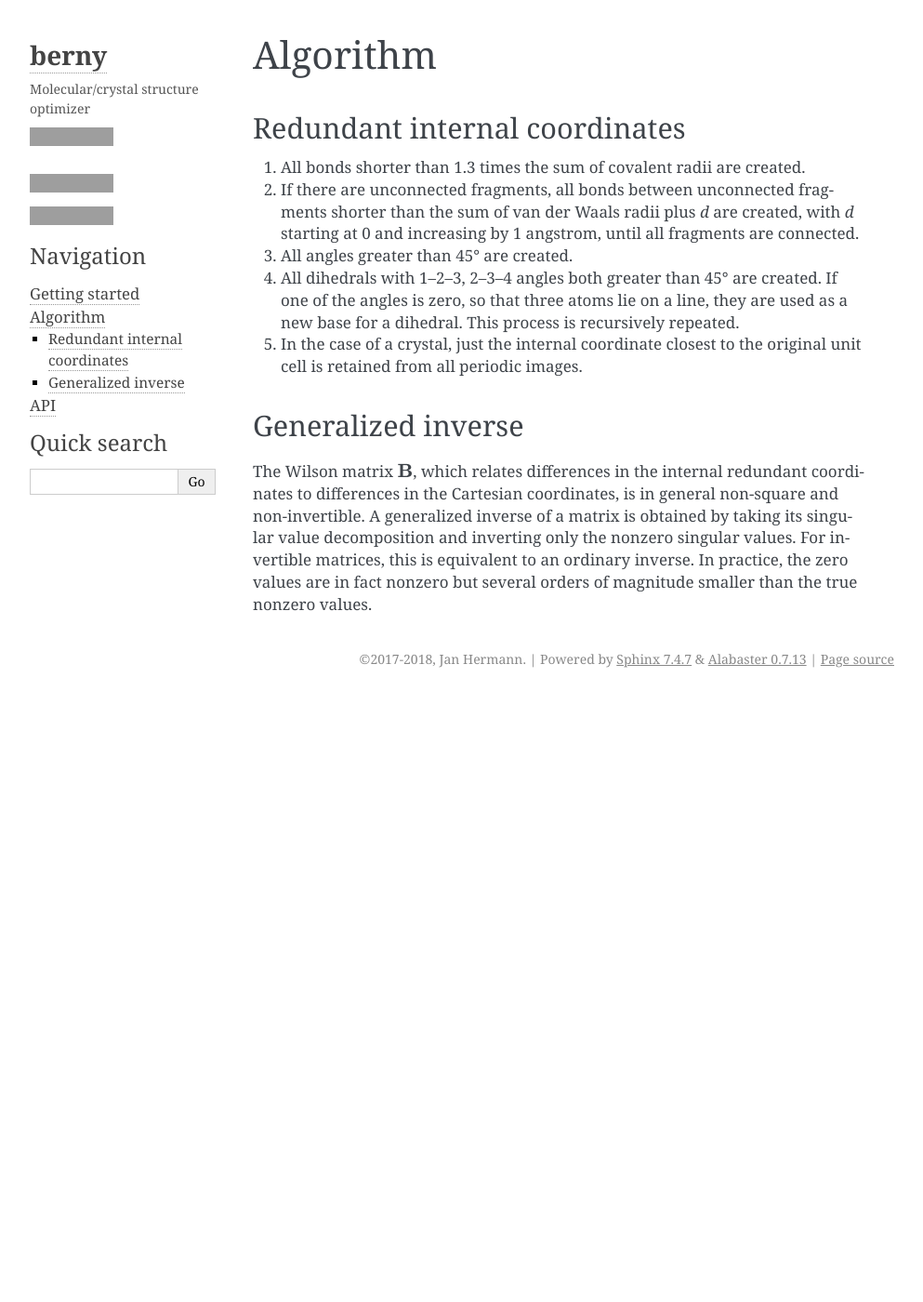
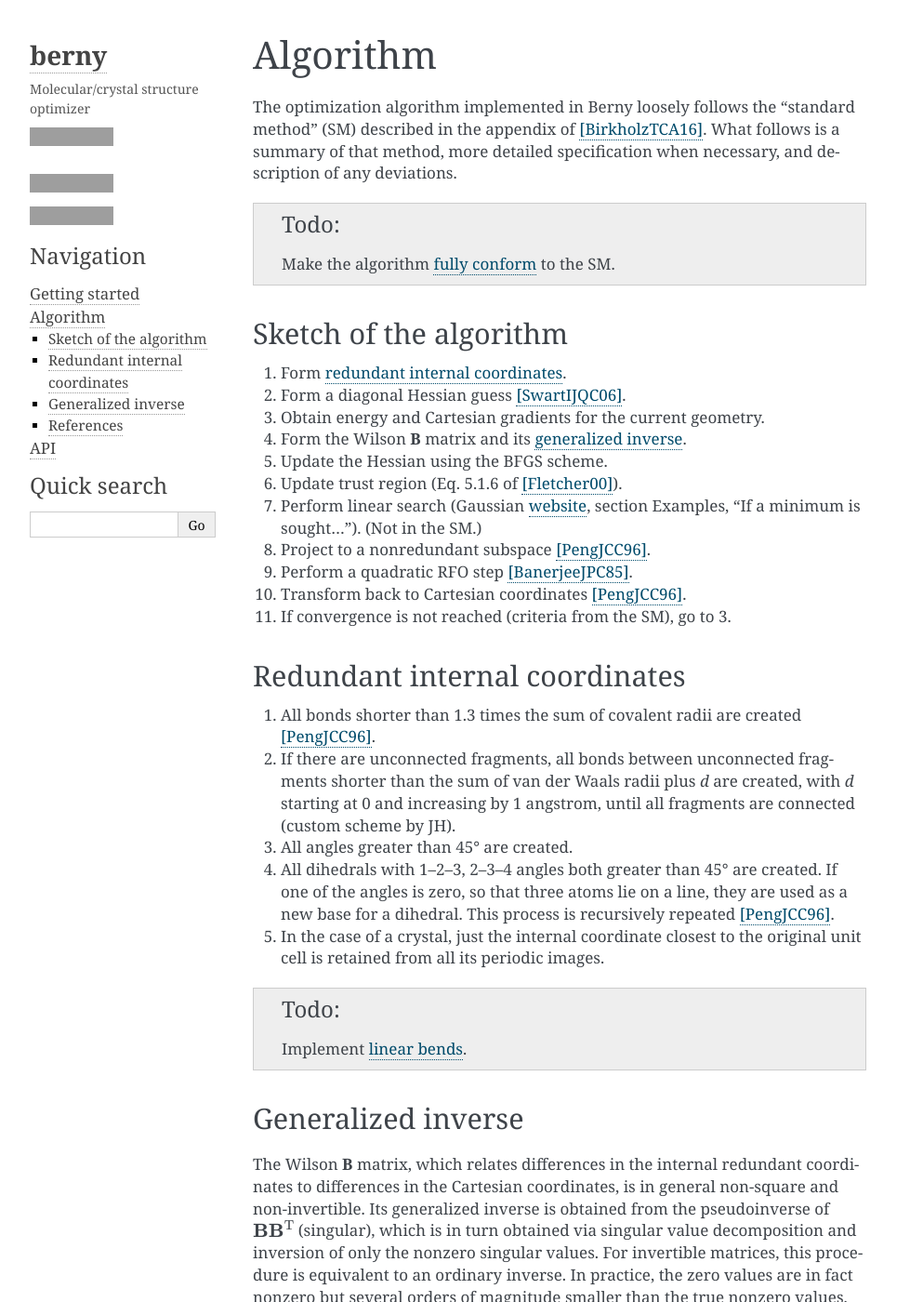
Before and after one commit to jhrmnn/pyberny, a Sphinx documentation site: the page built from docs/algorithm.rst, in a window 1280 px wide and 1400 px high. Shown: the whole window at 93% size, without its empty margins (148-1141 px from the left). Built offline with Sphinx 7.4.7, drawn with Linux system fonts in a browser that asks for light colours; some of the changed text lies outside the part shown; grey boxes are pictures that could not be loaded.

Commit message:
update docs

```diff
--- a/docs/algorithm.rst
+++ b/docs/algorithm.rst
@@ -1,31 +1,78 @@
 Algorithm
 =========
+
+The optimization algorithm implemented in Berny loosely follows the
+"standard method" (SM) described in the appendix of [BirkholzTCA16]_. What
+follows is a summary of that method, more detailed specification when
+necessary, and description of any deviations.
+
+.. todo:: Make the algorithm `fully conform <https://github.com/azag0/pyberny/issues/29>`_ to the SM.
+
+Sketch of the algorithm
+-----------------------
+
+1. Form `redundant internal coordinates`_.
+2. Form a diagonal Hessian guess [SwartIJQC06]_.
+3. Obtain energy and Cartesian gradients for the current geometry.
+4. Form the Wilson **B** matrix and its `generalized inverse`_.
+5. Update the Hessian using the BFGS scheme.
+6. Update trust region (Eq. 5.1.6 of [Fletcher00]_).
+7. Perform linear search (Gaussian `website <http://gaussian.com/opt/>`__,
+   section Examples, "If a minimum is sought..."). (Not in the SM.)
+8. Project to a nonredundant subspace [PengJCC96]_.
+9. Perform a quadratic RFO step [BanerjeeJPC85]_.
+10. Transform back to Cartesian coordinates [PengJCC96]_.
+11. If convergence is not reached (criteria from the SM), go to 3.
 
 Redundant internal coordinates
 ------------------------------
 
-1. All bonds shorter than 1.3 times the sum of covalent radii are
-   created.
-2. If there are unconnected fragments, all bonds between unconnected
-   fragments shorter than the sum of van der Waals radii plus *d* are
-   created, with *d* starting at 0 and increasing by 1 angstrom, until
-   all fragments are connected.
+1. All bonds shorter than 1.3 times the sum of covalent radii are created
+   [PengJCC96]_.
+2. If there are unconnected fragments, all bonds between unconnected fragments
+   shorter than the sum of van der Waals radii plus *d* are created, with *d*
+   starting at 0 and increasing by 1 angstrom, until all fragments are
+   connected (custom scheme by JH).
 3. All angles greater than 45° are created.
-4. All dihedrals with 1–2–3, 2–3–4 angles both greater than 45° are
-   created. If one of the angles is zero, so that three atoms lie on a
-   line, they are used as a new base for a dihedral. This process is
-   recursively repeated.
+4. All dihedrals with 1–2–3, 2–3–4 angles both greater than 45° are created. If
+   one of the angles is zero, so that three atoms lie on a line, they are used
+   as a new base for a dihedral. This process is recursively repeated
+   [PengJCC96]_.
 5. In the case of a crystal, just the internal coordinate closest to the
-   original unit cell is retained from all periodic images.
+   original unit cell is retained from all its periodic images.
+
+.. todo:: Implement `linear bends <https://github.com/azag0/pyberny/issues/30>`_.
 
 Generalized inverse
 -------------------
 
-The Wilson matrix :math:`\mathbf B`, which relates differences in the internal
-redundant coordinates to differences in the Cartesian coordinates, is in
-general non-square and non-invertible. A generalized inverse of a matrix
-is obtained by taking its singular value decomposition and inverting
-only the nonzero singular values. For invertible matrices, this is
-equivalent to an ordinary inverse. In practice, the zero values are in
-fact nonzero but several orders of magnitude smaller than the true
-nonzero values.
+The Wilson **B** matrix, which relates differences in the internal redundant
+coordinates to differences in the Cartesian coordinates, is in general
+non-square and non-invertible. Its generalized inverse is obtained from the
+pseudoinverse of :math:`\mathbf B\mathbf B^\mathrm T` (singular), which is in
+turn obtained via singular value decomposition and inversion of only the
+nonzero singular values. For invertible matrices, this procedure is equivalent
+to an ordinary inverse. In practice, the zero values are in fact nonzero but
+several orders of magnitude smaller than the true nonzero values.
+
+References
+----------
+
+.. [BirkholzTCA16] Birkholz, A. B. & Schlegel, H. B. Exploration of some
+   refinements to geometry optimization methods. Theor. Chem. Acc. 135, (2016).
+   DOI: `10.1007/s00214-016-1847-3
+   <http://dx.doi.org/10.1007/s00214-016-1847-3>`_
+.. [PengJCC96] Peng, C., Ayala, P. Y., Schlegel, H. B. & Frisch, M. J. Using
+   redundant internal coordinates to optimize equilibrium geometries and
+   transition states. J. Comput. Chem. 17, 49–56 (1996). DOI:
+   `10.1002/(SICI)1096-987X(19960115)17:1\<49::AID-JCC5\>3.0.CO;2-0
+   <https://doi.org/10.1002/(SICI)1096-987X(19960115)17:1\<49::AID-JCC5\>3.0.CO;2-0>`_
+.. [SwartIJQC06] Swart, M. & Bickelhaupt, F. M. Optimization of Strong and Weak
+   Coordinates. Int. J. Quantum Chem. 106, 2536–2544 (2006). DOI:
+   `10.1002/qua.21049 <https://doi.org/10.1002/qua.21049>`_
+.. [Fletcher00] Fletcher, R. Practical Methods of Optimization. (Wiley, 2000).
+   URL:
+   https://www.wiley.com/en-us/Practical+Methods+of+Optimization%2C+2nd+Edition-p-9780471494638
+.. [BanerjeeJPC85] Banerjee, A., Adams, N. & Simons, J. Search for Stationary
+   Points on Surfaces. J. Phys. Chem. 57, 52–57 (1985). DOI:
+   `10.1021/j100247a015 <https://doi.org/10.1021/j100247a015>`_
```
Also changed, not shown: README.md (+4 -2 lines).
